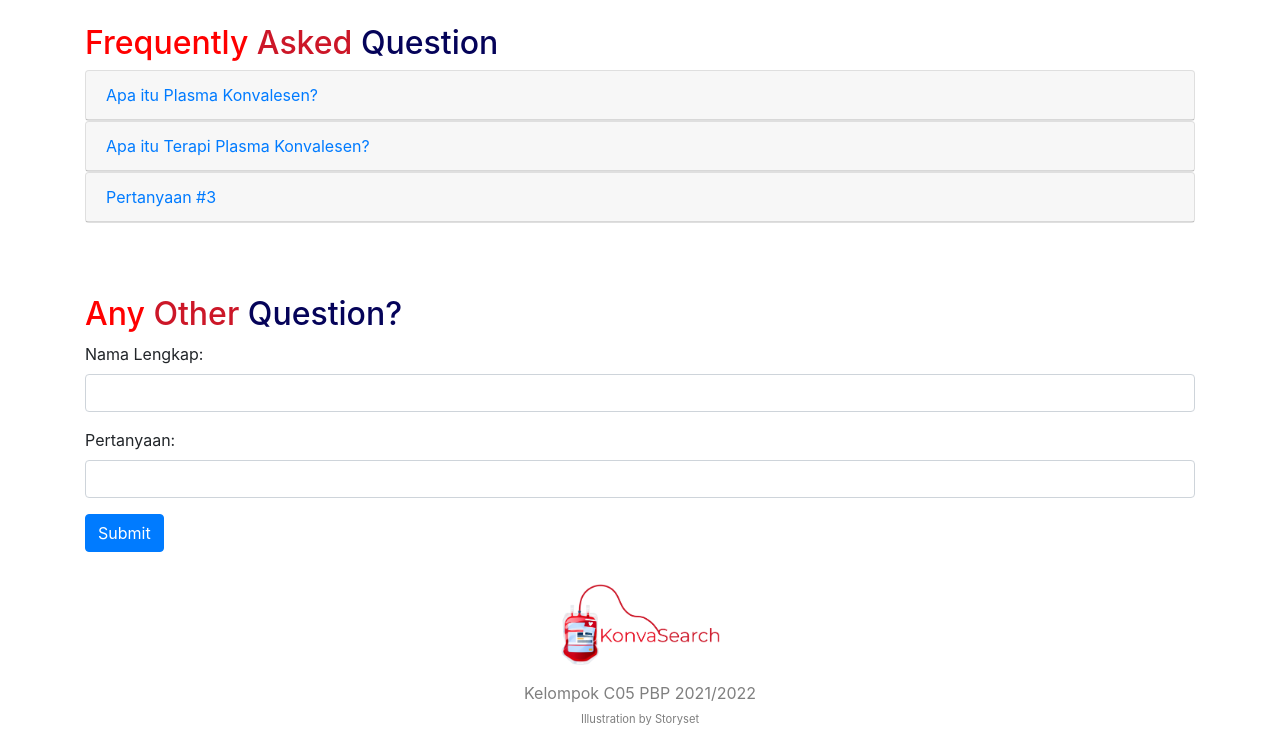
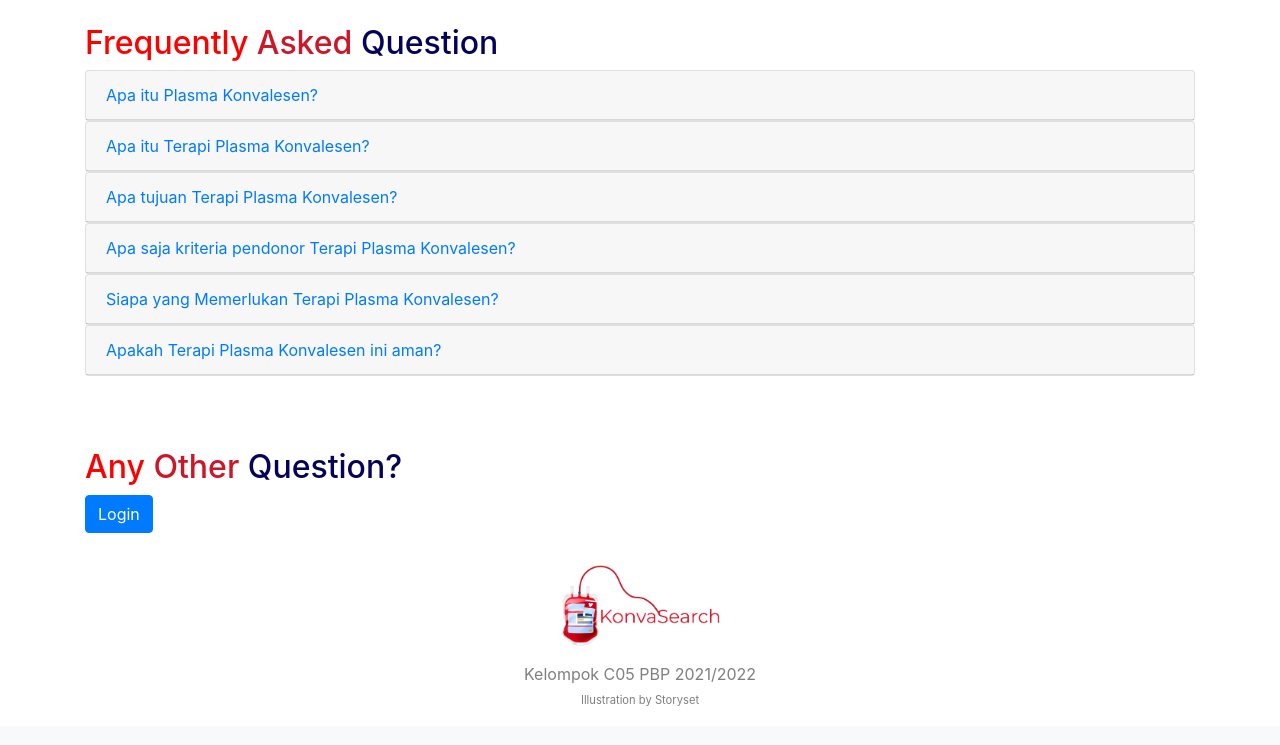
Before and after one commit to Pejuang-PBP/tk1-pbp, a Django app: page /faq/ in a window 1280 px wide. Shown: the part 86-831 px from the top of the page. After the commit the page ends 792 px from the top, so only its background shows below. Run offline with Django 3.2, Linux system fonts and the light colour scheme; some libraries are stand-ins or nearby versions.

Commit message:
add question and implement login

```diff
--- a/faq/templates/faq.html
+++ b/faq/templates/faq.html
@@ -53,14 +53,70 @@ KonvaSearch {% endblock %} {% block head %}
           <div class="card">
             <div class="card-header">
               <a class="collapsed card-link" data-toggle="collapse" data-parent="#accordion" href="#collapseThree">
-                Pertanyaan #3
+                Apa tujuan Terapi Plasma Konvalesen?
               </a>
             </div>
             <div id="collapseThree" class="collapse">
               <div class="card-body">
-               <p>contoh :
-                 <br> * balon
-                 <br> * bingung
+               <p> Manfaat yang bisa diperoleh dari terapi plasma konvalesen pada pasien COVID-19 antara lain:
+                <br> - Mempercepat penyembuhan dan pemulihan
+                <br> - Meringankan gejala yang dialami, seperti sesak napas, nyeri dada, atau demam
+                <br> - Mencegah komplikasi dan menurunkan tingkat keparahan penyakit
+                <br> - Menurunkan risiko kematian
+               </p>
+              </div>
+            </div>
+          </div>
+
+          <div class="card">
+            <div class="card-header">
+              <a class="collapsed card-link" data-toggle="collapse" data-parent="#accordion" href="#collapseFour">
+                Apa saja kriteria pendonor Terapi Plasma Konvalesen?
+              </a>
+            </div>
+            <div id="collapseFour" class="collapse">
+              <div class="card-body">
+               <p>Para penyintas COVID-19 yang ingin melakukan donor plasma darah harus memenuhi kriteria berikut:
+                <br> 1. Berusia 18–60 tahun
+                <br> 2. Memiliki riwayat positif COVID-19 dalam 3 bulan terakhir
+                <br> 3. Dalam kondisi sehat dan sudah dinyatakan sembuh dari COVID-19 minimal selama 14 hari
+                <br> 4. Diutamakan laki-laki, atau perempuan yang belum pernah hamil
+                <br> 5. Memiliki berat badan minimal 55 kg
+                <br> 6. Tidak memiliki riwayat tranfusi darah dalam 6 bulan terakhir
+                <br> 7. Dalam kondisi sehat dan tidak memiliki penyakit menular melalui darah, seperti hepatitis atau HIV/AIDS
+                <br> 8. Memiliki kadar antibodi virus Corona yang cukup
+                <br> 9. Memiliki golongan darah yang cocok dengan penerima
+               </p>
+              </div>
+            </div>
+          </div>
+
+          <div class="card">
+            <div class="card-header">
+              <a class="collapsed card-link" data-toggle="collapse" data-parent="#accordion" href="#collapseFive">
+                Siapa yang Memerlukan Terapi Plasma Konvalesen?
+              </a>
+            </div>
+            <div id="collapseFive" class="collapse">
+              <div class="card-body">
+               <p>Sasaran terapi plasma konvalesen adalah pasien Covid-19. Tapi tidak semuanya bisa menerima terapi plasma.
+                  Syarat pasien boleh mendapat donor plasma berisi antibodi ini adalah berusia 18 tahun ke atas,
+                tes usap dari nasofaring/orofaring dengan pemeriksaan NAAT (Nucleic Acid Amplification Tests) metode RT-PCR (Reverse Transcriptase-Polymerase Chain Reaction) menunjukkan hasil positif,
+                dan memiliki gejala sedang, berat, hingga kritis dan dirawat di instalasi rawat inap khusus Covid-19 atau unit perawatan intensif di rumah sakit
+               </p>
+              </div>
+            </div>
+          </div>
+
+          <div class="card">
+            <div class="card-header">
+              <a class="collapsed card-link" data-toggle="collapse" data-parent="#accordion" href="#collapseThree">
+                Apakah Terapi Plasma Konvalesen ini aman?
+              </a>
+            </div>
+            <div id="collapseThree" class="collapse">
+              <div class="card-body">
+               <p>Berdasarkan data penelitian yang valid, TPK dinyatakan aman. Efek samping berupa alergi memiliki insidensi 1:5.000
                </p>
               </div>
             </div>
@@ -71,11 +127,13 @@ KonvaSearch {% endblock %} {% block head %}
       <br>
       <br>
       <br>
+
       <h2>
         <font color="red">Any</font>
         <font color="#CC1728">Other</font>
         <font color="#050359">Question?</font>
       </h2>
+      {% if user.is_authenticated %}
       <div>
         <form action="" method="POST">
           {% csrf_token %}
@@ -94,9 +152,13 @@ KonvaSearch {% endblock %} {% block head %}
           </button>
 
         </form>
-
+        {% else %}
+        <div class="btn-group">
+          <!-- <a href="#" class="btn btn-primary active" aria-current="page">Active link</a> -->
+          <a href="/login" class="btn btn-primary">Login</a>
+        </div>
       </div>
-
+      {% endif %}
       <script>
         /*
         call AJAX get request to check if the question
--- a/faq/views.py
+++ b/faq/views.py
@@ -7,7 +7,6 @@ from faq.models import Form1
 
 # Create your views here.
 
-#@login_required(login_url="/login")
 def index(request):
     tanya = Form1.objects.all()
     form = PertanyaanLain(request.POST or None)
```
